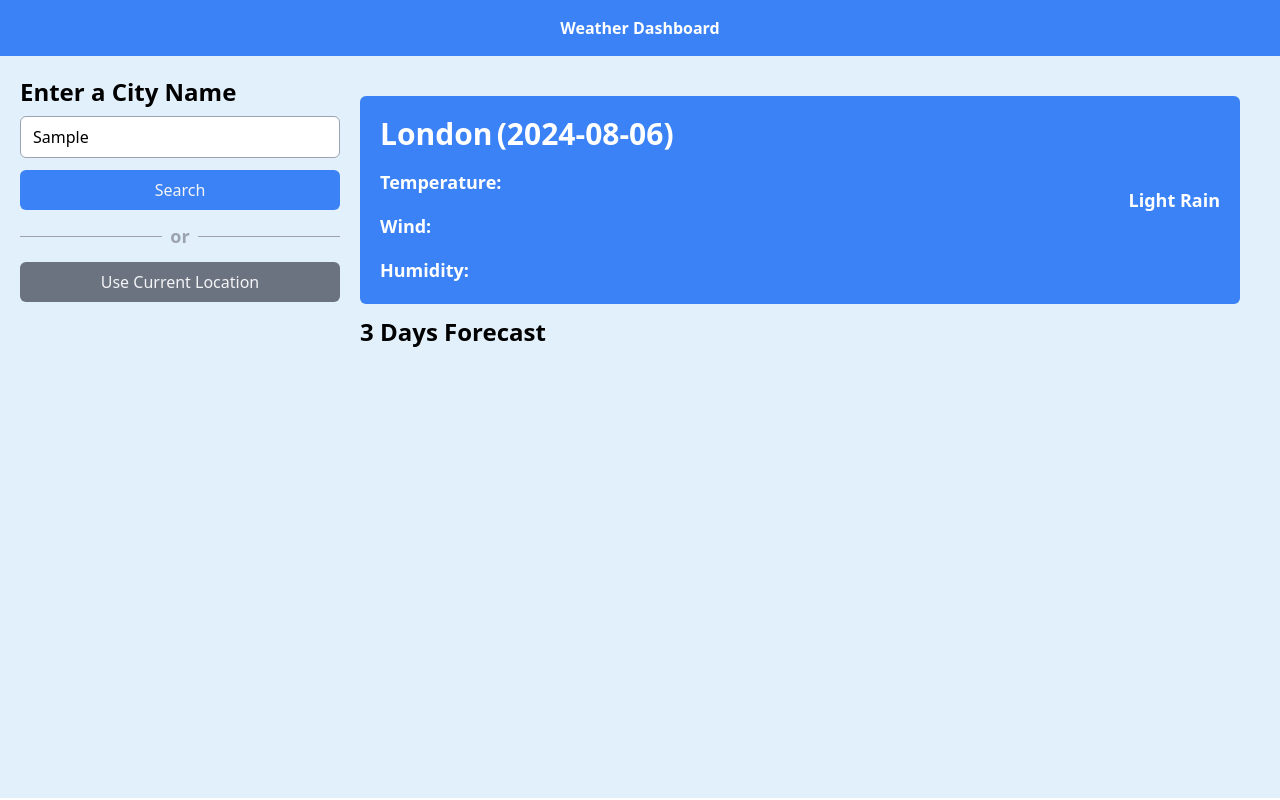
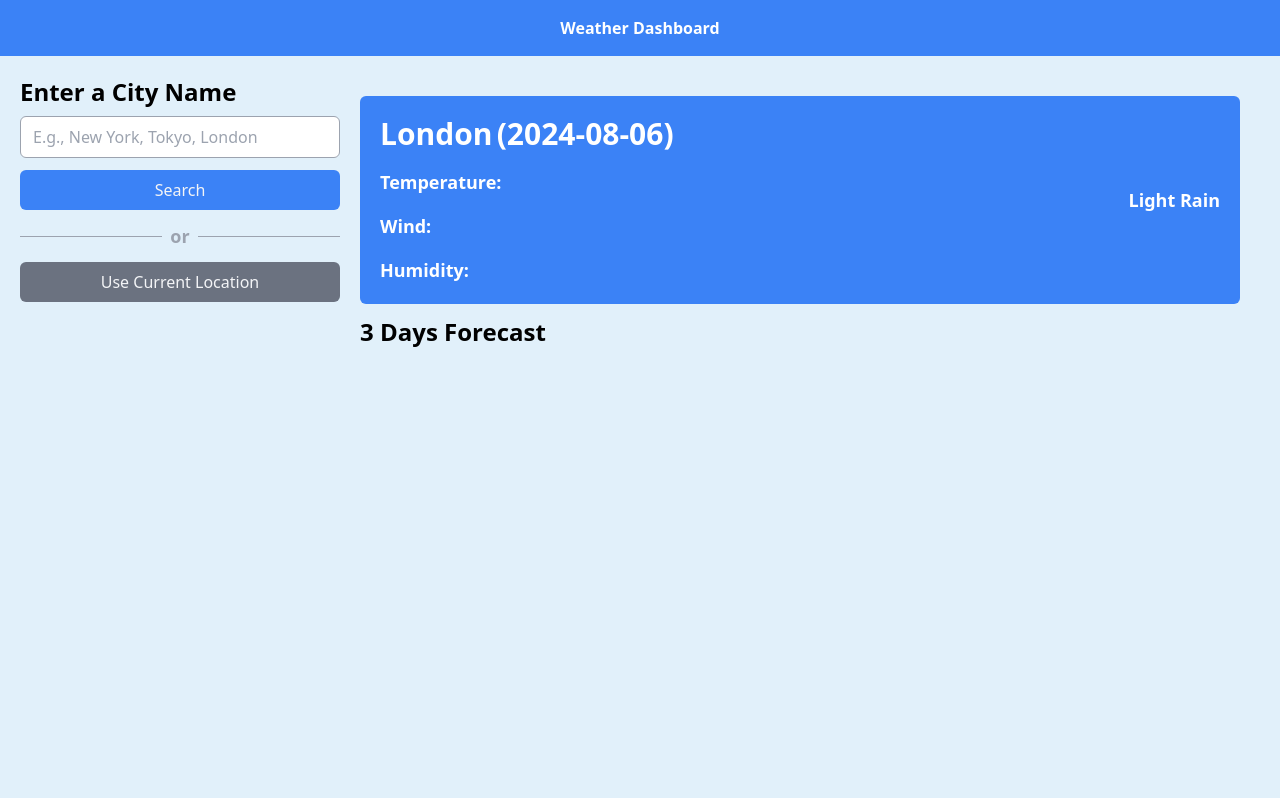
Before and after one commit to abhishek-Roy22/WeatherApp-assignment, a website: page src/index.html in a window 1280 px wide. Both pictures are taken after typing "Sample" into the empty fields and a click on the button "Search". Drawn offline with Linux system fonts and the light colour scheme; no server answers.

Commit message:
updating main.js

```diff
--- a/src/index.html
+++ b/src/index.html
@@ -15,12 +15,12 @@
       <section
         class="w-full h-full lg:h-[92.8vh] flex flex-col sm:flex-row p-2 sm:p-5"
       >
-        <div class="w-full sm:w-80 h-auto sm:h-full flex flex-col">
+        <form id="form" class="w-full sm:w-80 h-auto sm:h-full flex flex-col">
           <label for="city" class="font-bold text-black mb-2 text-2xl"
             >Enter a City Name</label
           >
           <input
-            type="text"
+            type="search"
             name="city"
             class="bg-white outline-none px-3 py-2 border border-gray-400 border-solid rounded-md mb-3"
             id="city"
@@ -30,7 +30,7 @@
           />
           <button
             id="button"
-            type="button"
+            type="submit"
             class="bg-blue-500 w-full text-gray-100 border-none outline-none px-3 py-2 rounded-md"
           >
             Search
@@ -47,7 +47,7 @@
           >
             Use Current Location
           </button>
-        </div>
+        </form>
         <div class="flex-1 flex flex-col gap-3 sm:p-5 mt-5 sm:mt-0">
           <div class="w-full bg-blue-500 p-5 flex justify-between rounded-md">
             <div class="flex flex-col gap-4">
--- a/src/main.js
+++ b/src/main.js
@@ -1,14 +1,12 @@
-const btn = document.querySelector('#button');
+const apiKey = '5aeb33e759a140ada81140327232001';
+
+const form = document.querySelector('#form');
 const currentButton = document.querySelector('#current_btn');
 
-btn.addEventListener('click', () => {
-  fetchWeatherData();
-  fetchForecastWeatherData();
-});
-
-// function to fetch current weatherData
-async function fetchWeatherData() {
-  let cityName = document.querySelector('#city').value.trim();
+form.addEventListener('submit', (e) => {
+  e.preventDefault();
+  const cityInput = document.querySelector('#city');
+  const cityName = cityInput.value.trim();
   // validate input field
   if (cityName === '') {
     alert('Please Enter City Name to get Weather!');
@@ -22,15 +20,20 @@ async function fetchWeatherData() {
     );
     return;
   }
+  cityInput.value = '';
+  fetchWeatherData(cityName);
+  fetchForecastWeatherData(cityName);
+  addToSearchHistory(cityName);
+});
 
+// function to fetch current weatherData
+async function fetchWeatherData(cityName) {
+  const apiUrl = `http://api.weatherapi.com/v1/current.json?key=${apiKey}&q=${cityName}&aqi=no`;
   // try and catch block to catch error
   try {
-    const res = await fetch(
-      `http://api.weatherapi.com/v1/current.json?key=5aeb33e759a140ada81140327232001&q=${cityName}&aqi=no`,
-      {
-        method: 'GET',
-      }
-    );
+    const res = await fetch(apiUrl, {
+      method: 'GET',
+    });
     // checking if res is ok or not
     if (!res.ok) {
       throw new Error(`Error: ${res.statusText}`);
@@ -77,30 +80,14 @@ function createUI(data) {
 }
 
 // fuction to fetch forecast weather data for upto 5 days
-async function fetchForecastWeatherData() {
-  let cityName = document.querySelector('#city').value.trim();
-  // validate input field
-  if (cityName === '') {
-    alert('Please Enter City Name to get Weather!');
-    return;
-  }
-
-  const regex = /\d/;
-  if (regex.test(cityName)) {
-    alert(
-      'CityName should not contain any Number Value, please provide String'
-    );
-    return;
-  }
+async function fetchForecastWeatherData(cityName) {
+  const apiUrl = `http://api.weatherapi.com/v1/forecast.json?key=${apiKey}&q=${cityName}&days=5&aqi=no&alerts=no`;
 
   // try and catch block to catch error
   try {
-    const res = await fetch(
-      `http://api.weatherapi.com/v1/forecast.json?key=5aeb33e759a140ada81140327232001&q=${cityName}&days=5&aqi=no&alerts=no`,
-      {
-        method: 'GET',
-      }
-    );
+    const res = await fetch(apiUrl, {
+      method: 'GET',
+    });
     // checking if res is ok or not
     if (!res.ok) {
       throw new Error(`Error: ${res.statusText}`);
@@ -150,7 +137,6 @@ function createCardUI(data) {
 }
 
 // click event for current location
-
 currentButton.addEventListener('click', getCurrentLocation, { once: true });
 
 // get Current location
```
